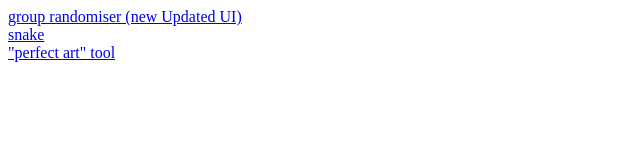
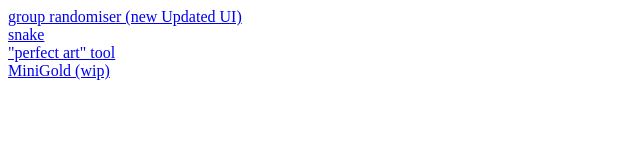
Before and after one commit to Kami-Kid/collection, a plain HTML site: page index.html in a window 1280 px wide. Shown: the whole page, without its empty margins (0-640 px from the left). Drawn offline with Linux system fonts and the light colour scheme.

Commit message:
Update index.html

```diff
--- a/index.html
+++ b/index.html
@@ -5,6 +5,7 @@
   <a href="/school-project">group randomiser (new Updated UI)</br>
   <a href="/snake">snake</br>
   <a href="/workfromschool">"perfect art" tool</br>
+  <a href="/minigolf">MiniGold (wip)</br>
 
 </body>
 </html>
```
